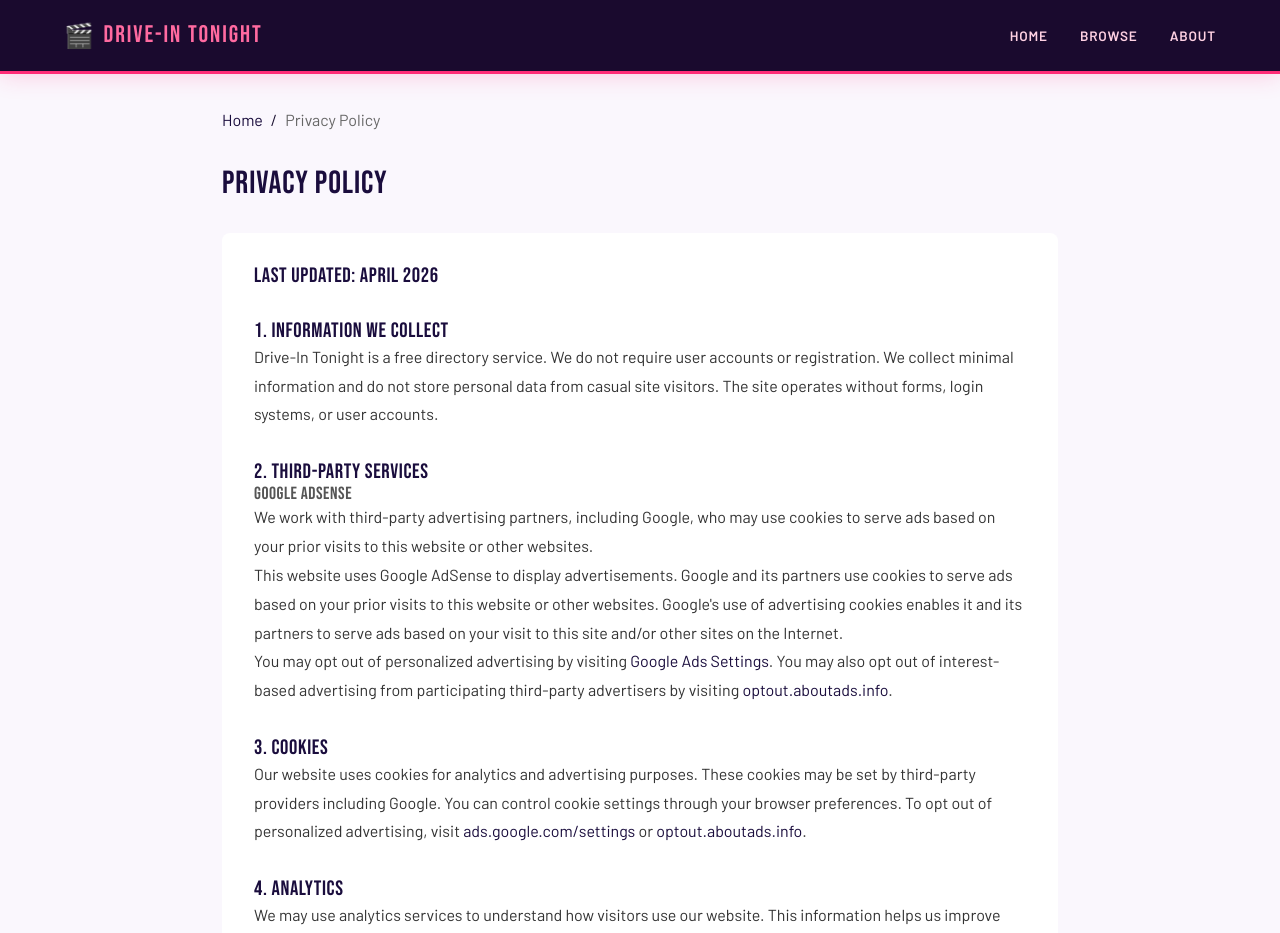
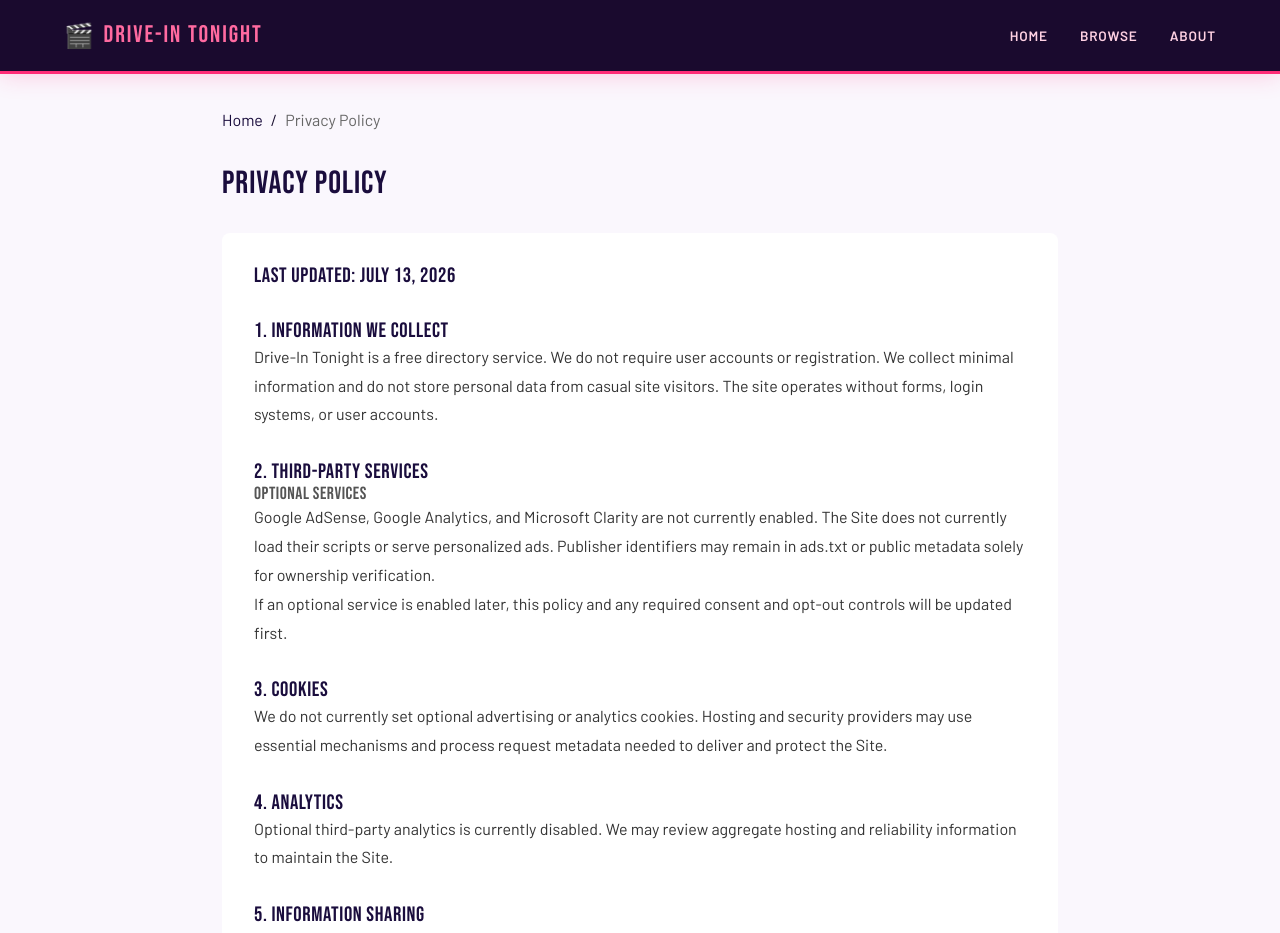
Before and after one commit to raiderj77/driveintonight, a Next.js app: page /privacy in a window 1280 px wide. Shown: the top 933 px of the page. Built offline with nearby package versions, Linux system fonts and the light colour scheme.

Commit message:
Disable unapproved tracking and harden privacy (#5)

```diff
--- a/next.config.ts
+++ b/next.config.ts
@@ -28,7 +28,7 @@ const nextConfig: NextConfig = {
           },
           {
             key: "Content-Security-Policy",
-            value: "default-src 'self' 'unsafe-inline'; script-src 'self' 'unsafe-inline' 'unsafe-eval' pagead2.googlesyndication.com partner.googleadservices.com tpc.googlesyndication.com googleads.g.doubleclick.net; img-src 'self' data: https:; style-src 'self' 'unsafe-inline'",
+            value: "default-src 'self'; script-src 'self' 'unsafe-inline'; img-src 'self' data: https:; style-src 'self' 'unsafe-inline'; font-src 'self' data:; connect-src 'self'; frame-src 'self';",
           },
         ],
       },
--- a/package.json
+++ b/package.json
@@ -5,10 +5,11 @@
   "scripts": {
     "dev": "next dev",
     "build": "next build",
-    "start": "next start"
+    "start": "next start",
+    "test:privacy": "node --test tests/privacy-security.test.mjs"
   },
   "dependencies": {
-    "next": "^15.5.14",
+    "next": "15.5.20",
     "react": "^19.0.0",
     "react-dom": "^19.0.0"
   },
--- a/src/app/layout.tsx
+++ b/src/app/layout.tsx
@@ -1,7 +1,5 @@
 import type { Metadata } from 'next';
-import Script from 'next/script';
 import { Bebas_Neue, Barlow } from 'next/font/google';
-import { headers } from 'next/headers';
 import './globals.css';
 
 const bebasNeue = Bebas_Neue({ subsets: ['latin'], variable: '--font-display', display: 'swap', weight: '400' });
@@ -34,29 +32,12 @@ const directorySites = [
   { name: 'All Skating Rinks', href: 'https://allskatingrinks.com' }, { name: 'Soak USA', href: 'https://soakusa.net' },
 ];
 
-export default async function RootLayout({ children }: { children: React.ReactNode }) {
-  const headersList = await headers()
-  const gpcHeader = headersList.get('sec-gpc') === '1'
-
+export default function RootLayout({ children }: { children: React.ReactNode }) {
   return (
     <html lang="en" className={`${bebasNeue.variable} ${barlow.variable}`}>
       <head>
         <meta name="msvalidate.01" content="C4C9B6256BDEDED169E4DE01CA953390" />
         <meta name="viewport" content="width=device-width, initial-scale=1" />
-        <Script id="consent-mode" strategy="beforeInteractive">{`window.dataLayer=window.dataLayer||[];function gtag(){dataLayer.push(arguments);}gtag('consent','default',{ad_storage:'denied',ad_user_data:'denied',ad_personalization:'denied',analytics_storage:'denied',functionality_storage:'denied',personalization_storage:'denied',wait_for_update:500});`}</Script>
-        {!gpcHeader && (
-          <>
-            <Script src="https://pagead2.googlesyndication.com/pagead/js/adsbygoogle.js?client=ca-pub-7171402107622932" strategy="afterInteractive" />
-            <Script id="clarity-script" strategy="afterInteractive">{`(function(c,l,a,r,i,t,y){c[a]=c[a]||function(){(c[a].q=c[a].q||[]).push(arguments)};t=l.createElement(r);t.async=1;t.src="https://www.clarity.ms/tag/"+i;y=l.getElementsByTagName(r)[0];y.parentNode.insertBefore(t,y)})(window,document,"clarity","script","vsqobt7va0");`}</Script>
-            <Script src="https://www.googletagmanager.com/gtag/js?id=G-QVEVBCWXEP" strategy="afterInteractive" />
-            <Script id="google-analytics" strategy="afterInteractive">
-              {`window.dataLayer = window.dataLayer || []; function gtag(){dataLayer.push(arguments);} gtag('js', new Date()); gtag('config', 'G-QVEVBCWXEP');`}
-            </Script>
-          </>
-        )}
-        <Script id="gpc-client-check" strategy="afterInteractive" dangerouslySetInnerHTML={{
-          __html: `(function(){var g=typeof navigator!=='undefined'&&!!navigator.globalPrivacyControl;var c=document.cookie.indexOf('empire_gpc=1')!==-1;if(g||c){window.dataLayer=window.dataLayer||[];function gtag(){dataLayer.push(arguments);}gtag('consent','update',{ad_storage:'denied',ad_user_data:'denied',ad_personalization:'denied',analytics_storage:'denied',functionality_storage:'denied',personalization_storage:'denied'});}})();`
-        }} />
       </head>
       <body>
         <header style={{ background: 'var(--velvet)', borderBottom: '3px solid var(--neon)', position: 'sticky', top: 0, zIndex: 1000, boxShadow: '0 2px 24px rgba(255,45,120,0.2)' }}>
--- a/src/app/privacy/page.tsx
+++ b/src/app/privacy/page.tsx
@@ -42,7 +42,7 @@ export default function Privacy() {
         }}
       >
         <h2 style={{ fontSize: "1.3rem", color: brandColor }}>
-          Last Updated: April 2026
+          Last Updated: July 13, 2026
         </h2>
 
         <h2 style={{ fontSize: "1.3rem", color: brandColor, marginTop: "2rem" }}>
@@ -58,57 +58,33 @@ export default function Privacy() {
         <h2 style={{ fontSize: "1.3rem", color: brandColor, marginTop: "2rem" }}>
           2. Third-Party Services
         </h2>
-        <h3 style={{ fontSize: "1.1rem", color: "#555" }}>Google AdSense</h3>
+        <h3 style={{ fontSize: "1.1rem", color: "#555" }}>Optional Services</h3>
         <p>
-          We work with third-party advertising partners, including Google, who
-          may use cookies to serve ads based on your prior visits to this
-          website or other websites.
+          Google AdSense, Google Analytics, and Microsoft Clarity are not
+          currently enabled. The Site does not currently load their scripts or
+          serve personalized ads. Publisher identifiers may remain in ads.txt or
+          public metadata solely for ownership verification.
         </p>
         <p>
-          This website uses Google AdSense to display advertisements. Google
-          and its partners use cookies to serve ads based on your prior visits
-          to this website or other websites. Google&apos;s use of advertising
-          cookies enables it and its partners to serve ads based on your visit
-          to this site and/or other sites on the Internet.
-        </p>
-        <p>
-          You may opt out of personalized advertising by visiting{" "}
-          <a href="https://ads.google.com/settings" target="_blank" rel="noopener noreferrer" style={{ color: brandColor }}>
-            Google Ads Settings
-          </a>
-          . You may also opt out of interest-based advertising from participating
-          third-party advertisers by visiting{" "}
-          <a href="https://optout.aboutads.info" target="_blank" rel="noopener noreferrer" style={{ color: brandColor }}>
-            optout.aboutads.info
-          </a>
-          .
+          If an optional service is enabled later, this policy and any required
+          consent and opt-out controls will be updated first.
         </p>
 
         <h2 style={{ fontSize: "1.3rem", color: brandColor, marginTop: "2rem" }}>
           3. Cookies
         </h2>
         <p>
-          Our website uses cookies for analytics and advertising purposes.
-          These cookies may be set by third-party providers including Google.
-          You can control cookie settings through your browser preferences.
-          To opt out of personalized advertising, visit{" "}
-          <a href="https://ads.google.com/settings" target="_blank" rel="noopener noreferrer" style={{ color: brandColor }}>
-            ads.google.com/settings
-          </a>
-          {" "}or{" "}
-          <a href="https://optout.aboutads.info" target="_blank" rel="noopener noreferrer" style={{ color: brandColor }}>
-            optout.aboutads.info
-          </a>
-          .
+          We do not currently set optional advertising or analytics cookies.
+          Hosting and security providers may use essential mechanisms and
+          process request metadata needed to deliver and protect the Site.
         </p>
 
         <h2 style={{ fontSize: "1.3rem", color: brandColor, marginTop: "2rem" }}>
           4. Analytics
         </h2>
         <p>
-          We may use analytics services to understand how visitors use our
-          website. This information helps us improve our services but does not
-          identify individual users personally.
+          Optional third-party analytics is currently disabled. We may review
+          aggregate hosting and reliability information to maintain the Site.
         </p>
 
         <h2 style={{ fontSize: "1.3rem", color: brandColor, marginTop: "2rem" }}>
@@ -168,7 +144,7 @@ export default function Privacy() {
           <li><strong>Right to Data Portability:</strong> You may request a copy of your personal data in a portable format.</li>
         </ul>
         <p>
-          <strong>Global Privacy Control (GPC):</strong> Drive-In Tonight honors Global Privacy Control (GPC) signals. If you have GPC enabled in your browser, we will treat it as a universal opt-out signal and apply the strictest privacy settings.
+          <strong>Global Privacy Control (GPC):</strong> The Site does not currently sell personal data or run targeted advertising. If processing subject to an opt-out is introduced later, we will honor applicable GPC signals.
         </p>
         <p>
           <strong>No Sale of Data:</strong> Drive-In Tonight does not sell personal data.
```
Also changed, not shown: src/lib/gpc.ts (deleted, +0 -24 lines), src/middleware.ts (deleted, +0 -19 lines), 2 other files (tests, documents, lock files or other folders).
